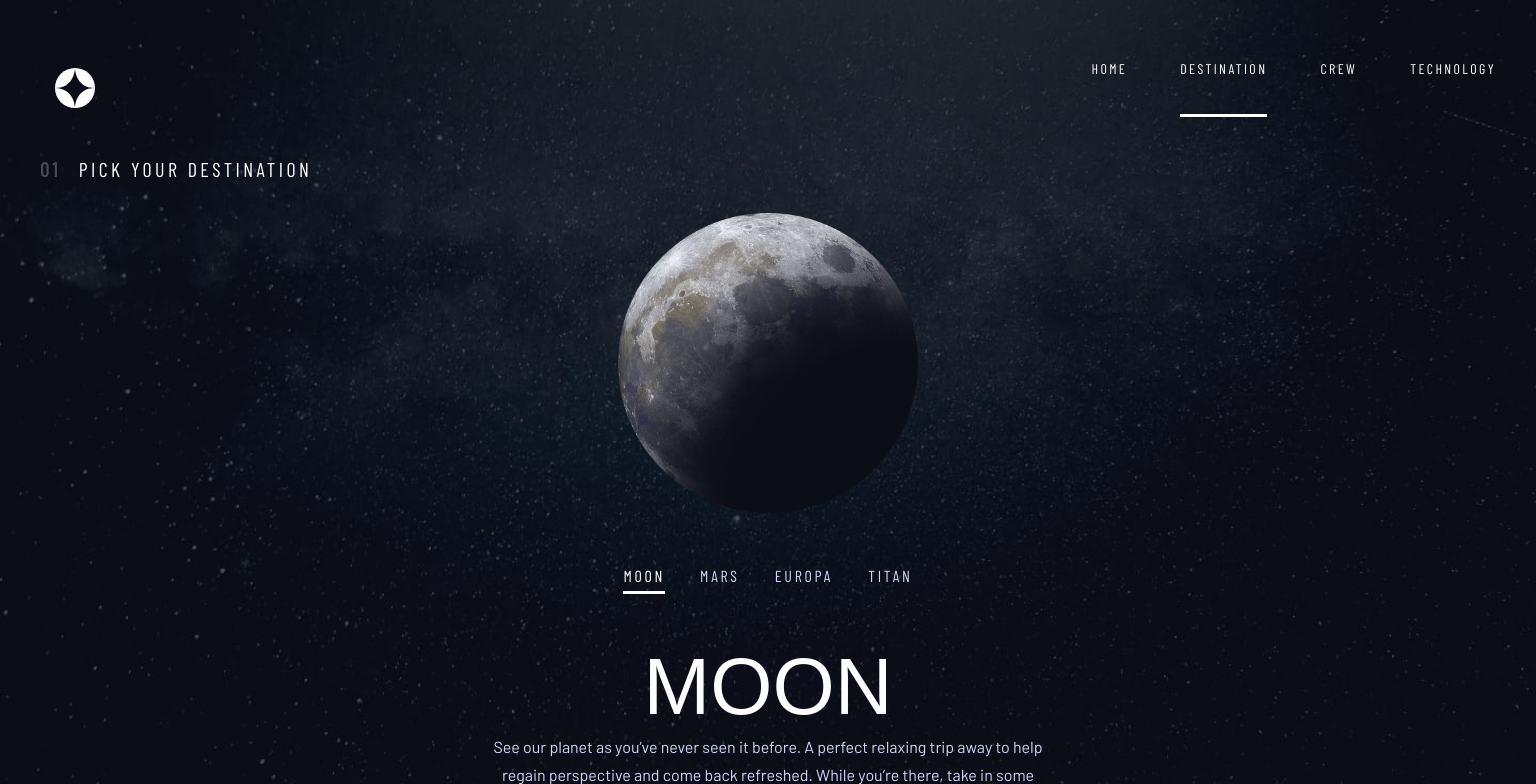
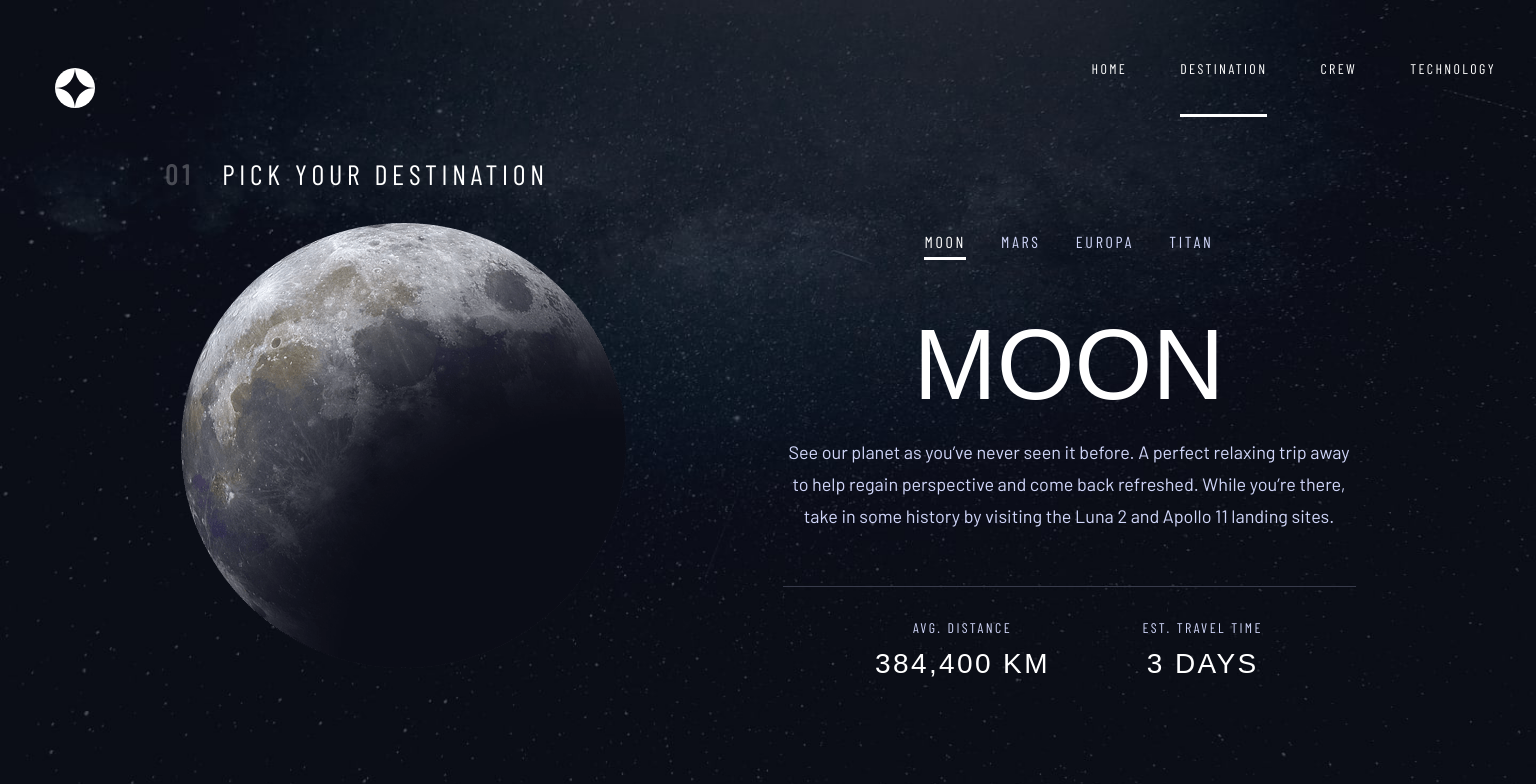
Before and after one commit to BlessSinister/space_in_your_self, a React (Create React App) app: page /destination in a window 1536 px wide. Shown: the top 784 px of the page. Built offline with nearby package versions, Linux system fonts and the light colour scheme; a web font is replaced by a local one.

Commit message:
finish_destination_page_desktop

```diff
--- a/src/pages/Destination/Main.jsx
+++ b/src/pages/Destination/Main.jsx
@@ -12,9 +12,11 @@ export default function Main({ data, handleClick, activeEl }) {
         <span className={style.planet_number}>01</span>
         Pick your destination
       </h2>
+      <div className={style.decor_1440_container}>
         <div className={style.img_container}>
           <img src={data[0].images.png} alt="" className={style.moon_img} />
         </div>
+        <div className={style.decor_1140_wrapper_section}>
           <nav className={style.nav_bar}>
             <a
               href="#"
@@ -62,6 +64,8 @@ export default function Main({ data, handleClick, activeEl }) {
               <span className={style.span_decoration}>{data[0].travel}</span>
             </div>
           </div>
+        </div>
+      </div>
     </main>
   )
 }
--- a/src/pages/Destination/destination.module.css
+++ b/src/pages/Destination/destination.module.css
@@ -5,6 +5,7 @@
   display: flex;
   flex-direction: column;
   align-items: center;
+  height: 100svh;
 }
 @media (min-width: 540px) {
   .container {
@@ -12,13 +13,14 @@
     background-repeat: no-repeat;
     background-size: 100% 100%;
     display: block;
+    height: auto;
   }
 }
-@media (min-width: 1440px) {
+@media (min-width: 1030px) {
   .container {
     background: url('../../../public/assets/destination/background-destination-desktop.jpg');
     background-repeat: no-repeat;
     background-size: 100% 100%;
-    display: block;
+    height: 100vh;
   }
 }
--- a/src/pages/Destination/main.module.css
+++ b/src/pages/Destination/main.module.css
@@ -1,9 +1,24 @@
 main {
   color: white;
+  margin-top: 4rem;
+}
+.decor_1440_container {
   display: flex;
   flex-direction: column;
   align-items: center;
-  margin-top: 4rem;
+}
+@media (min-width: 1440px) {
+  .decor_1440_container {
+    flex-direction: row;
+    width: 100%;
+    justify-content: center;
+    gap: 15.7rem;
+  }
+}
+.decor_1140_wrapper_section {
+  display: flex;
+  flex-direction: column;
+  align-items: center;
 }
 .subtitle {
   font-family: 'Barlow Condensed', sans-serif;
@@ -21,6 +36,14 @@ main {
     font-size: 2rem;
   }
 }
+@media (min-width: 1440px) {
+  .subtitle {
+    align-self: flex-start;
+    padding-left: 0;
+    margin-left: 16.5rem;
+    font-size: 2.8rem;
+  }
+}
 .planet_number {
   font-family: 'Barlow Condensed', sans-serif;
   font-weight: 700;
@@ -36,6 +59,13 @@ main {
     font-size: 2rem;
   }
 }
+@media (min-width: 1440px) {
+  .planet_number {
+    opacity: 0.25;
+    font-size: 2.8rem;
+    margin-right: 2.8rem;
+  }
+}
 .img_container {
   max-width: 32rem;
   width: 100%;
@@ -48,6 +78,11 @@ main {
     margin-bottom: 5.3rem;
   }
 }
+@media (min-width: 1440px) {
+  .img_container {
+    max-width: 44.5rem;
+  }
+}
 .moon_img {
   width: 17.7rem;
 }
@@ -55,6 +90,12 @@ main {
   .moon_img {
     width: 30rem;
     height: 30rem;
+  }
+}
+@media (min-width: 1440px) {
+  .moon_img {
+    width: 44.5rem;
+    height: 44.5rem;
   }
 }
 /* Компонент Навигации ================================================== */
@@ -113,6 +154,13 @@ main {
     font-size: 8rem;
   }
 }
+@media (min-width: 1440px) {
+  .title {
+    font-size: 10rem;
+    text-align: left;
+    margin-bottom: 1.4rem;
+  }
+}
 .descritpion {
   font-weight: 400;
   font-size: 15px;
@@ -129,6 +177,13 @@ main {
     line-height: 175%;
     max-width: 57.3rem;
     margin-bottom: 4.9rem;
+  }
+}
+@media (min-width: 1440px) {
+  .descritpion {
+    font-size: 1.8rem;
+    line-height: 178%;
+    margin-bottom: 5.4rem;
   }
 }
 .line_decoration {
@@ -151,7 +206,14 @@ main {
     justify-content: space-around;
   }
 }
-
+@media (min-width: 1440px) {
+  .avg_container {
+    display: flex;
+    max-width: 57.3rem;
+    width: 100%;
+    justify-content: space-evenly;
+  }
+}
 .avg_wrapper {
   display: flex;
   flex-direction: column;
```
Lines whose indentation alone changed are shown as unchanged.
